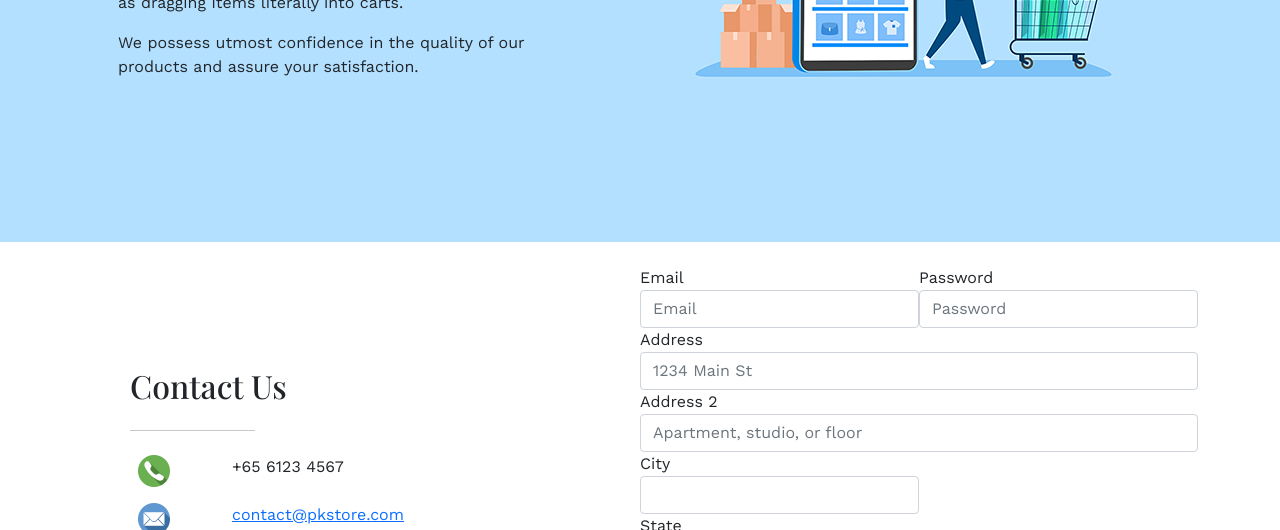
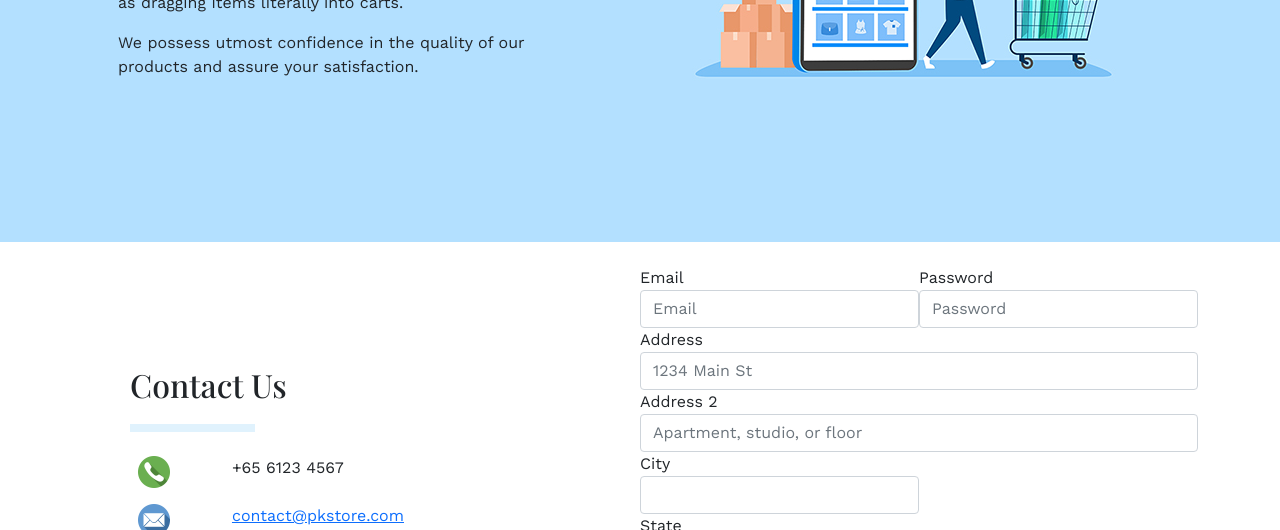
Before and after one commit to JiaYongg/PK-4.0-Store, a plain HTML site: page index.html in a window 1280 px wide. Shown: the part 1716-2246 px from the top of the page. Drawn offline with nearby package versions, Linux system fonts and the light colour scheme; no server answers; a web font is replaced by a local one.

Commit message:
Adjustment to Separator in Contact

```diff
--- a/index.html
+++ b/index.html
@@ -150,7 +150,7 @@
             <section class="container-fluid py-4" id="contact">
                 <article class="container d-flex align-items-center flex-wrap">
                     <div class="col-lg-6 col-md-12 px-5">
-                        <h2 class="pb-2">Contact Us</h2>
+                        <h2 class="pb-1">Contact Us</h2>
                         <hr class="separator"></hr>
                         <table class="table table-borderless">
                             <tbody>
--- a/styles/styles.css
+++ b/styles/styles.css
@@ -212,5 +212,5 @@ footer p {
 .separator {
     display: block;
     width: 125px;
-    border-top: lightskyblue
+    border-top: 8px solid lightskyblue;
 }
```
